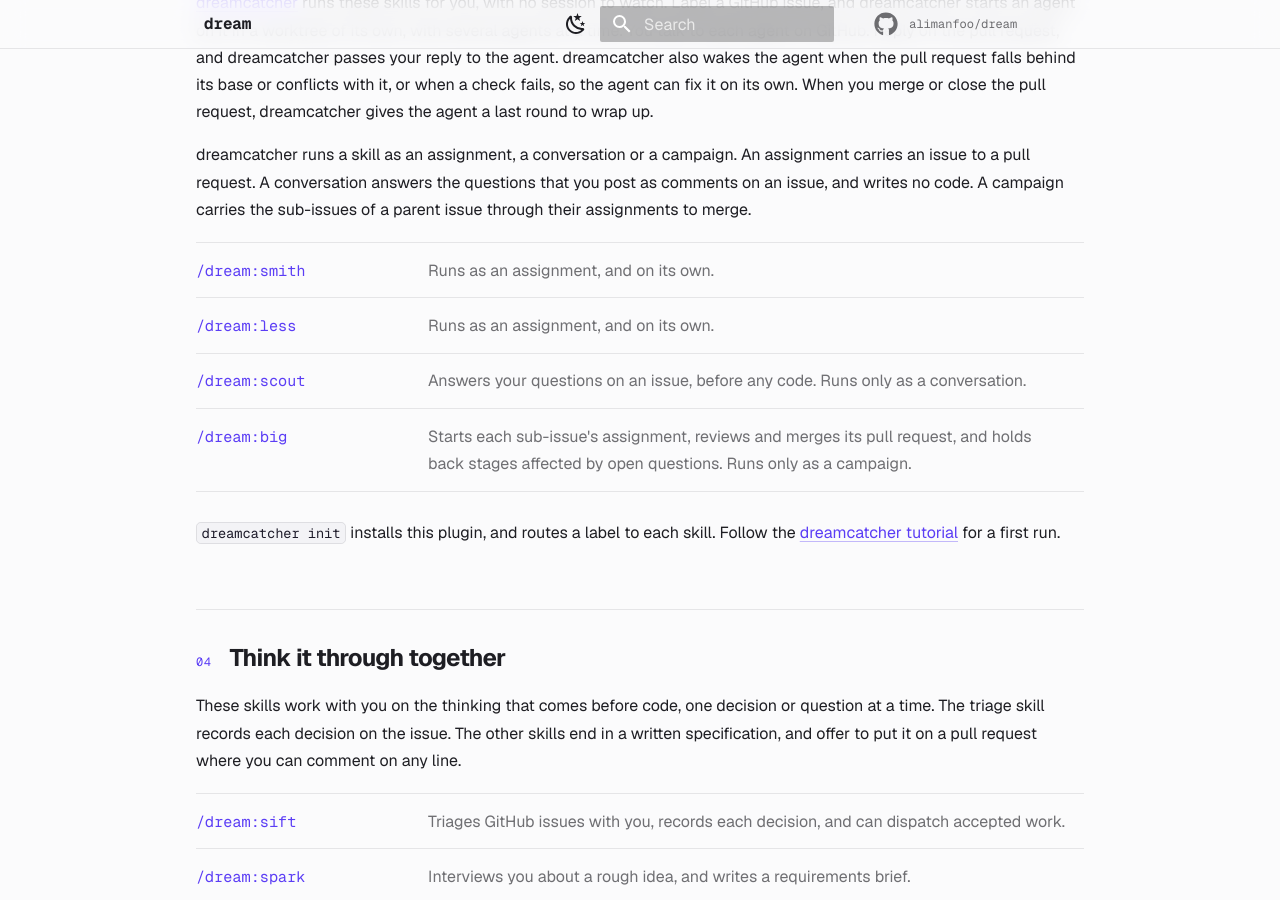
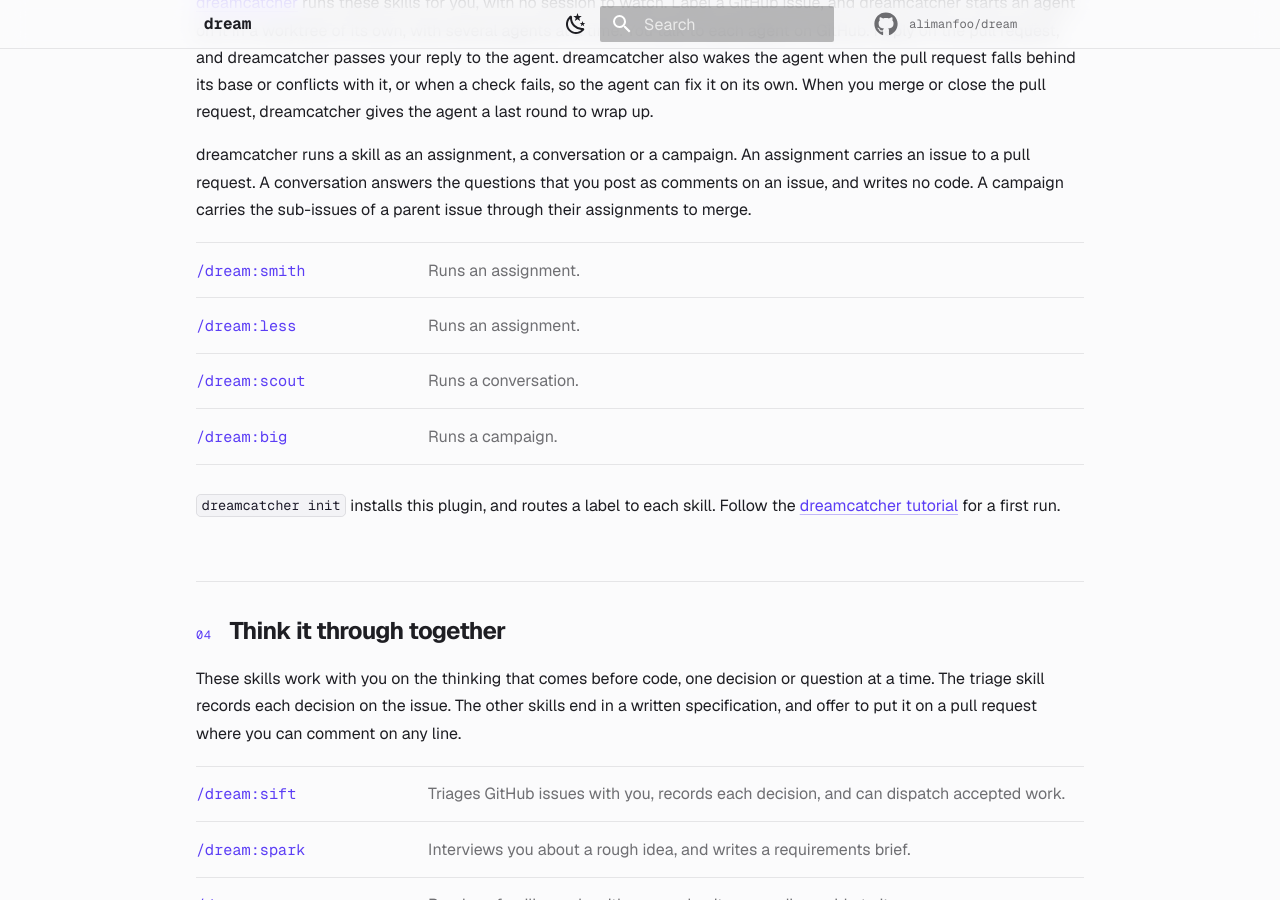
Before and after one commit to alimanfoo/dream, an MkDocs documentation site: the page built from docs/index.md, in a window 1280 px wide and 900 px high, scrolled down 1941 px. Built offline with MkDocs 1.6.1 and Material for MkDocs 9.7.7, drawn with Linux system fonts in a browser that asks for light colours; comment, search, counter and statistics services are not loaded.

Commit message:
Simplify dreamcatcher skills table
Co-Authored-By: Codex <noreply@openai.com>

```diff
--- a/docs/index.md
+++ b/docs/index.md
@@ -59,12 +59,12 @@ assignment carries an issue to a pull request. A conversation answers the
 questions that you post as comments on an issue, and writes no code. A campaign
 carries the sub-issues of a parent issue through their assignments to merge.
 
-| Skill          | Under dreamcatcher                                                                                                                                  |
-| -------------- | --------------------------------------------------------------------------------------------------------------------------------------------------- |
-| `/dream:smith` | Runs as an assignment, and on its own.                                                                                                              |
-| `/dream:less`  | Runs as an assignment, and on its own.                                                                                                              |
-| `/dream:scout` | Answers your questions on an issue, before any code. Runs only as a conversation.                                                                   |
-| `/dream:big`   | Starts each sub-issue's assignment, reviews and merges its pull request, and holds back stages affected by open questions. Runs only as a campaign. |
+| Skill          | Under dreamcatcher   |
+| -------------- | -------------------- |
+| `/dream:smith` | Runs an assignment.  |
+| `/dream:less`  | Runs an assignment.  |
+| `/dream:scout` | Runs a conversation. |
+| `/dream:big`   | Runs a campaign.     |
 
 `dreamcatcher init` installs this plugin, and routes a label to each skill.
 Follow the
```
